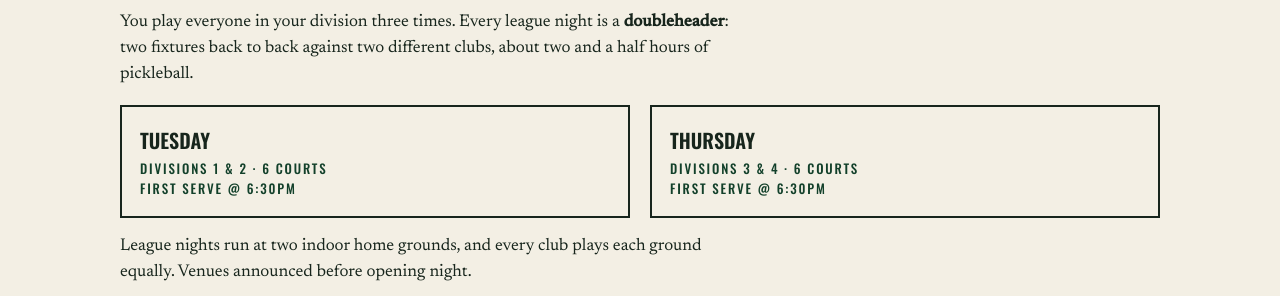
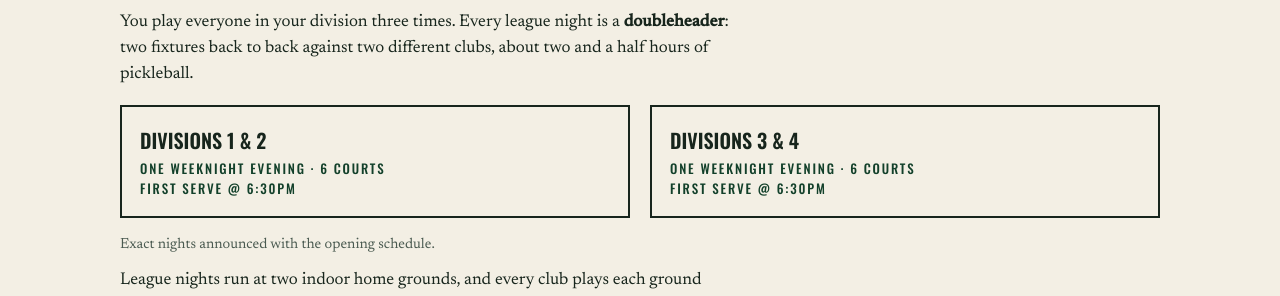
Before and after one commit to socalpl/socalpl.github.io, a plain HTML site: page index.html in a window 1280 px wide. Shown: the part 4954-5250 px from the top of the page. Drawn offline with nearby package versions, Linux system fonts and the light colour scheme; no server answers.

Commit message:
Add files via upload

```diff
--- a/index.html
+++ b/index.html
@@ -326,9 +326,10 @@ footer{padding:22px 0;display:flex;justify-content:space-between;gap:12px;flex-w
   <h2>Fifteen fixtures, two nights</h2>
   <p>You play everyone in your division three times. Every league night is a <b>doubleheader</b>: two fixtures back to back against two different clubs, about two and a half hours of pickleball.</p>
   <div class="nights">
-    <div class="night"><div class="d">Tuesday</div><div class="v">Divisions 1 &amp; 2 · 6 courts<br>First serve @ 6:30PM</div></div>
-    <div class="night"><div class="d">Thursday</div><div class="v">Divisions 3 &amp; 4 · 6 courts<br>First serve @ 6:30PM</div></div>
+    <div class="night"><div class="d">Divisions 1 &amp; 2</div><div class="v">One weeknight evening · 6 courts<br>First serve @ 6:30PM</div></div>
+    <div class="night"><div class="d">Divisions 3 &amp; 4</div><div class="v">One weeknight evening · 6 courts<br>First serve @ 6:30PM</div></div>
   </div>
+  <p style="font-size:14.5px;color:var(--muted);margin-top:2px">Exact nights announced with the opening schedule.</p>
   <p>League nights run at two indoor home grounds, and every club plays each ground equally. Venues announced before opening night.</p>
 </div></section>
 
```
